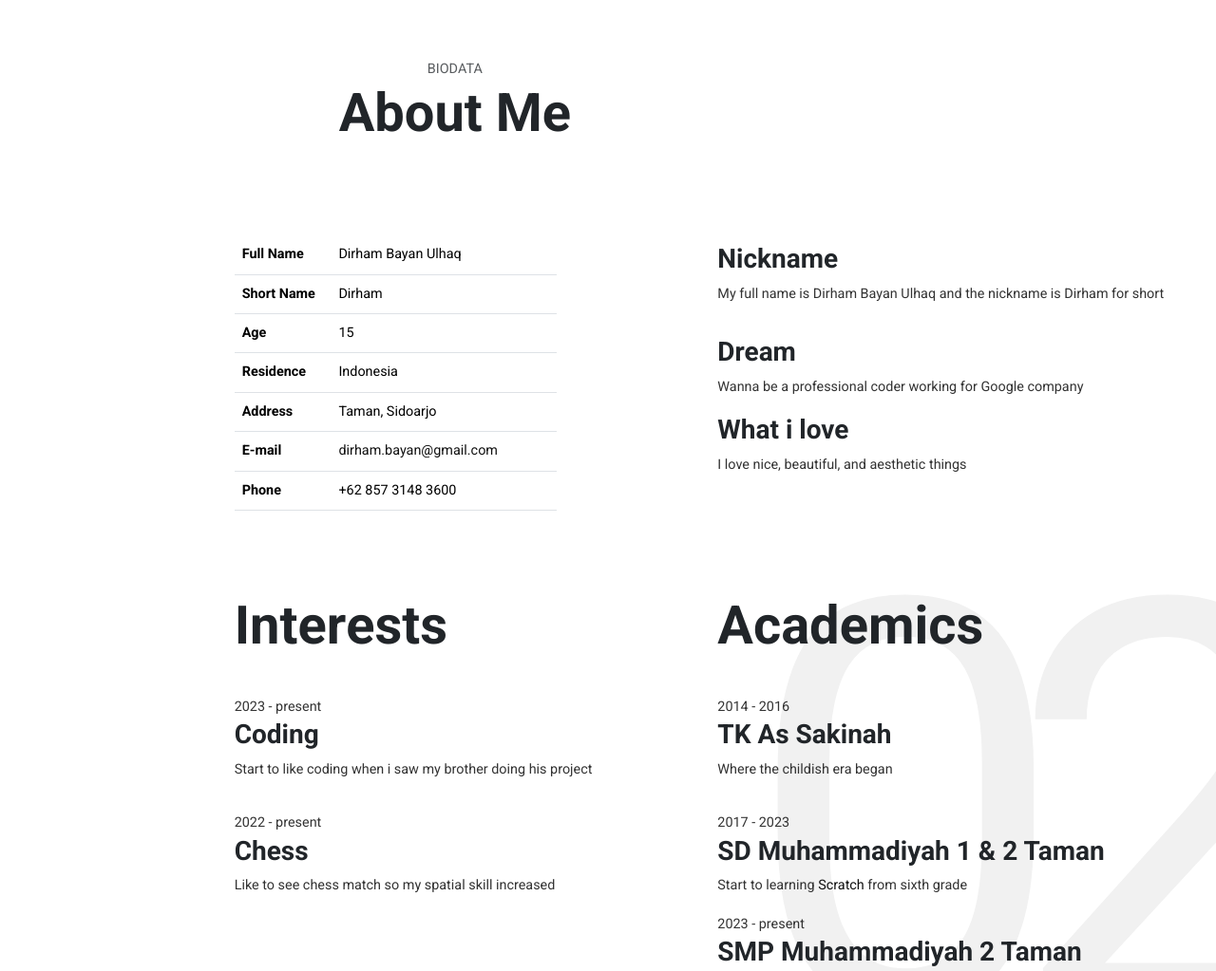
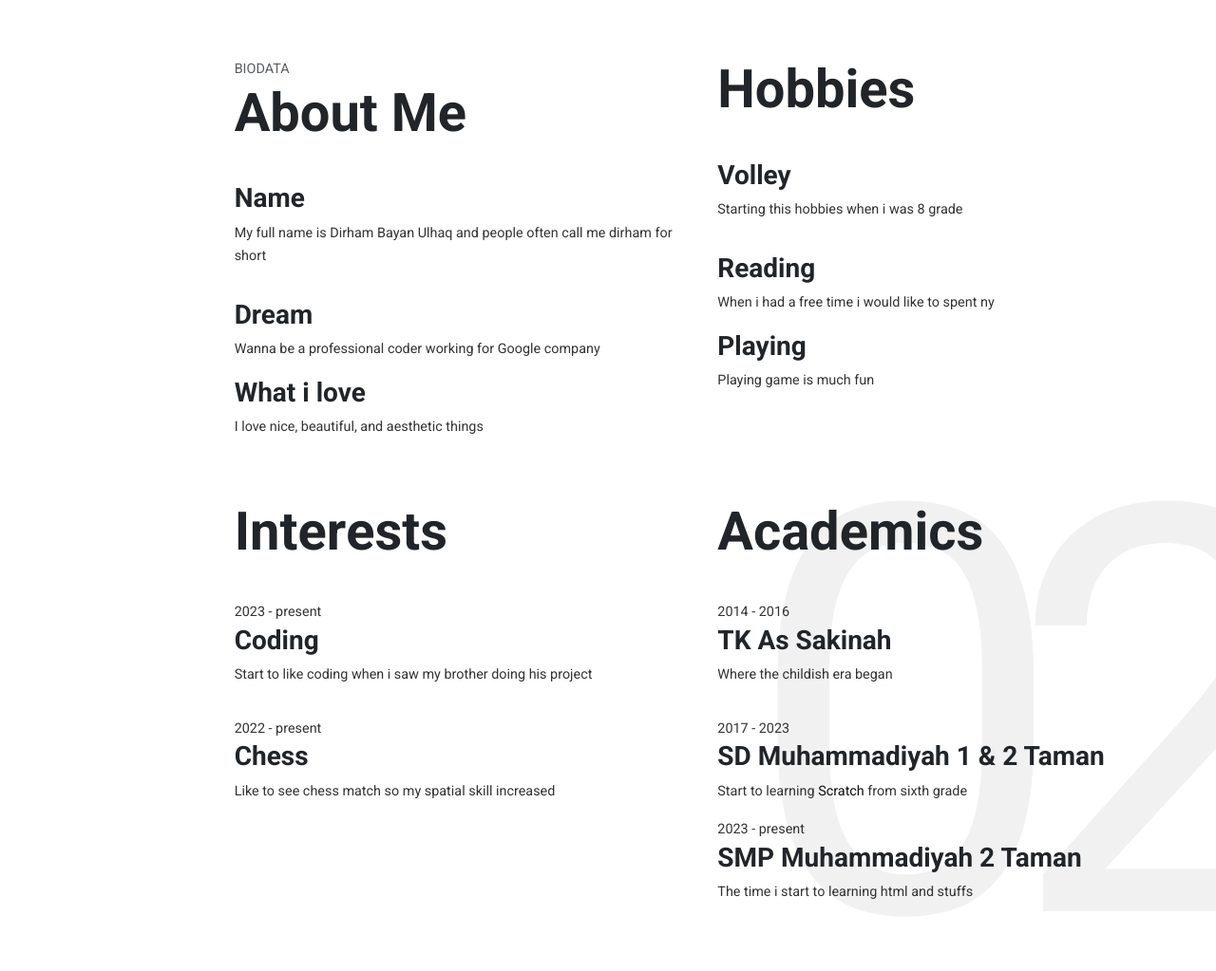
Before and after one commit to dearhann/portofolio, a plain HTML site: page index.html in a window 1280 px wide. Shown: the part 803-1826 px from the top of the page at 95% size. Drawn offline with nearby package versions, Linux system fonts and the light colour scheme.

Commit message:
Plis jangan error

```diff
--- a/index.html
+++ b/index.html
@@ -291,65 +291,40 @@
           </section>
 
           <section id="about" class="my-5 py-5 bg-text" data-text="02">
-            <div class="row d-flex flex-wrap justify-content-center" data-aos="fade-up"> <!--BARISAN 1-->
-              <div class="col-lg-4 pb-5 text-center about-shift">
-                <span class="text-muted text-uppercase">BIODATA</span>
-                  <h2 class="display-4 txt-fx slide-up">About Me</h2>
-              </div>
-            </div>
-
             <div class="row d-flex flex-wrap align-items-start" data-aos="fade-up"> <!--BARISAN 1 DATA-->
               <div class="col-lg-6 pb-5">
-                <div class="info-element py-4" data-aos="fade-up">
-                  <table class="table">
-                    <tbody>
-                      <tr>
-                        <th>Full Name</th>
-                        <td>Dirham Bayan Ulhaq</td>
-                      </tr>
-                      <tr>
-                        <th> Short Name</th>
-                        <Td>Dirham</Td>
-                      </tr>
-                      <tr>
-                        <th>Age</th>
-                        <td>15</td>
-                      </tr>
-                      <tr>
-                        <th>Residence</th>
-                        <td>Indonesia</td>
-                      </tr>
-                      <tr>
-                        <th>Address</th>
-                        <td>Taman, Sidoarjo</td>
-                      </tr>
-                      <tr>
-                        <th>E-mail</th>
-                        <td><a href="mailto:dirham.bayan@gmail.com">dirham.bayan@gmail.com</a></td>
-                      </tr>
-                      <tr class="no-border-bottom">
-                        <th>Phone</th>
-                        <td>+62 857 3148 3600</td>
-                      </tr>
-                    </tbody>
-                  </table>
+                <span class="text-muted text-uppercase">BIODATA</span>
+                <h2 class="display-4 txt-fx slide-up">About Me</h2>
+                <div class="data-info py-3" data-aos="fade-up">
+                  <h3 class="info-title">Name</h3>
+                  <p>My full name is Dirham Bayan Ulhaq and people often call me dirham for short</p>
                 </div>
-              </div>
-
-              <div style="padding: 16px 12px 24px 12px;" class="col-lg-6 pb-5">
-                <div class="data-info py-3" data-aos="fade-up">
-                  <h3 class="info-title">Nickname</h3>
-                  <p>My full name is Dirham Bayan Ulhaq and the nickname is Dirham for short</p>
-                </div>
-                <div class="data-info" data-aos="fade-up">
+                <div class="data-info" data-aos="fade-up" data-aos-delay="100">
                   <h3 class="info-title">Dream</h3>
                   <p>Wanna be a professional coder working for Google company</p>
                 </div>
                 <div class="data-info" data-aos="fade-up" data-aos-delay="100">
                   <h3 class="info-title">What i love</h3>
                   <p>I love nice, beautiful, and aesthetic things</p>
-                </div> <!--DESIHN-->
+                </div>
               </div>
+
+              <div class="col-lg-6 pb-5">
+                <h2 class="display-4 txt-fx slide-up">Hobbies</h2>
+                <div class="data-info py-3" data-aos="fade-up">
+                  <h3 class="info-title">Volley</h3>
+                  <p>Starting this hobbies when i was 8 grade</p>
+                </div>
+                <div class="data-info" data-aos="fade-up" data-aos-delay="100">
+                  <h3 class="info-title">Reading</h3>
+                  <p>When i had a free time i would like to spent ny</p>
+                </div>
+                <div class="data-info" data-aos="fade-up" data-aos-delay="100">
+                  <h3 class="info-title">Playing</h3>
+                  <p>Playing game is much fun</p>
+                </div>
+              </div>
+
             </div>
 
             <div class="row d-flex flex-wrap" data-aos="fade-up"> <!-- BARISAN 2 -->
--- a/style.css
+++ b/style.css
@@ -1005,6 +1005,7 @@ width: 95%;
 /* Narrow the biodata table so td text lines are shorter and wrap nicely */
 .info-element .table {
   width: 70%;           /* stretch to parent col-lg-6 width */
+  border-collapse: collapse;
 }
 .info-element .table th {
   white-space: nowrap;   /* keep label on one line */
@@ -1015,6 +1016,22 @@ width: 95%;
 .info-element .table td {
   word-break: break-word;
   overflow-wrap: break-word;
+  padding: 0.5rem 0;
+}
+
+@media (max-width: 768px) {
+  .info-element .table {
+    width: 100%;
+    font-size: 0.9rem;
+  }
+  .info-element .table th {
+    width: 35%;
+    padding-right: 0.5rem;
+  }
+  .info-element .table td {
+    padding: 0.4rem 0;
+    font-size: 0.85rem;
+  }
 }
 
 @media (max-width: 991px) {
@@ -1028,7 +1045,7 @@ width: 95%;
 
 /* Slight left shift for About Me (1.2× small nudge) */
 .about-shift {
-  transform: translateX(-78%); /* adjust this value to fine-tune; negative moves left */
+  transform: translateX(-100%); /* adjust this value to fine-tune; negative moves left */
 }
 
 @media (max-width: 991px) {
```
